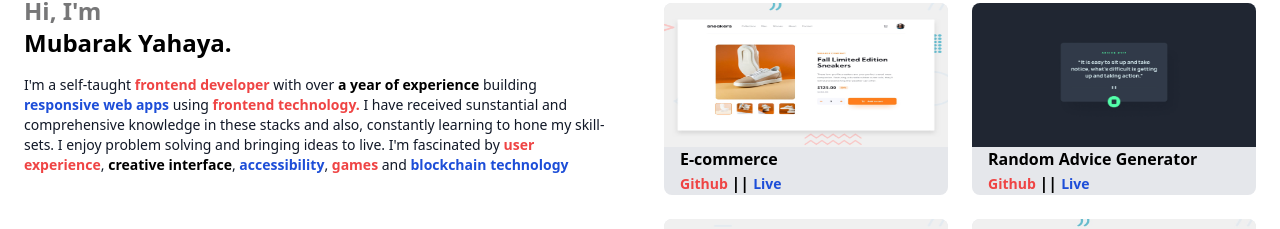
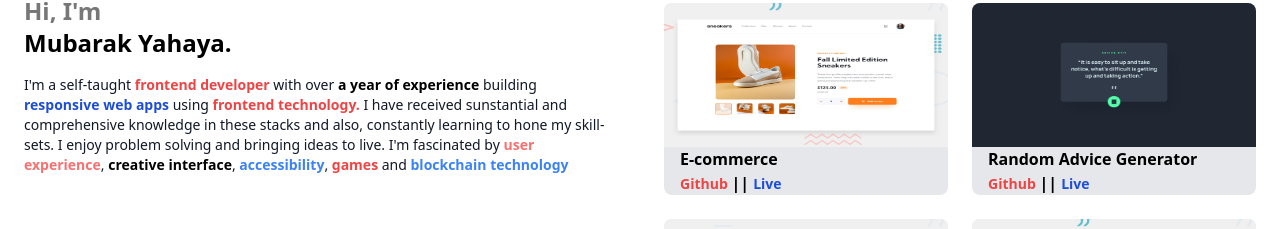
Before and after one commit to lilmubby/my-portfolio, a React (Vite) app: page / in a window 1280 px wide. Shown: the part 73-302 px from the top of the page. Built offline with nearby package versions, Linux system fonts and the light colour scheme.

Commit message:
reduce about me text color

```diff
--- a/src/components/About.jsx
+++ b/src/components/About.jsx
@@ -10,7 +10,7 @@ function About() {
       </h1>
 
       <p className="w-4/5 m-auto text-gray-900
-      font-normal text-sm sm:text-sm sm:text-sm md:w-full
+      font-normal text-sm sm:text-sm md:w-full
       md:text-left md:leading-5">
         I'm a self-taught
         <span className="text-red-500 font-bold" > frontend developer</span> with over
@@ -21,11 +21,11 @@ function About() {
         in these stacks and also,
         constantly learning to hone my skill-sets. I enjoy problem solving and bringing ideas
         to live. I'm fascinated by
-        <span className="text-red-500 font-bold" > user experience</span>,
+        <span className="text-red-400 font-bold" > user experience</span>,
         <span className="text-black font-bold" > creative interface</span>,
-        <span className="text-blue-700 font-bold" > accessibility</span>,
+        <span className="text-blue-500 font-bold" > accessibility</span>,
         <span className="text-red-500 font-bold" > games </span> and
-        <span className="text-blue-700 font-bold" > blockchain technology</span>
+        <span className="text-blue-500 font-bold" > blockchain technology</span>
       </p>
     </section>
   )
```
